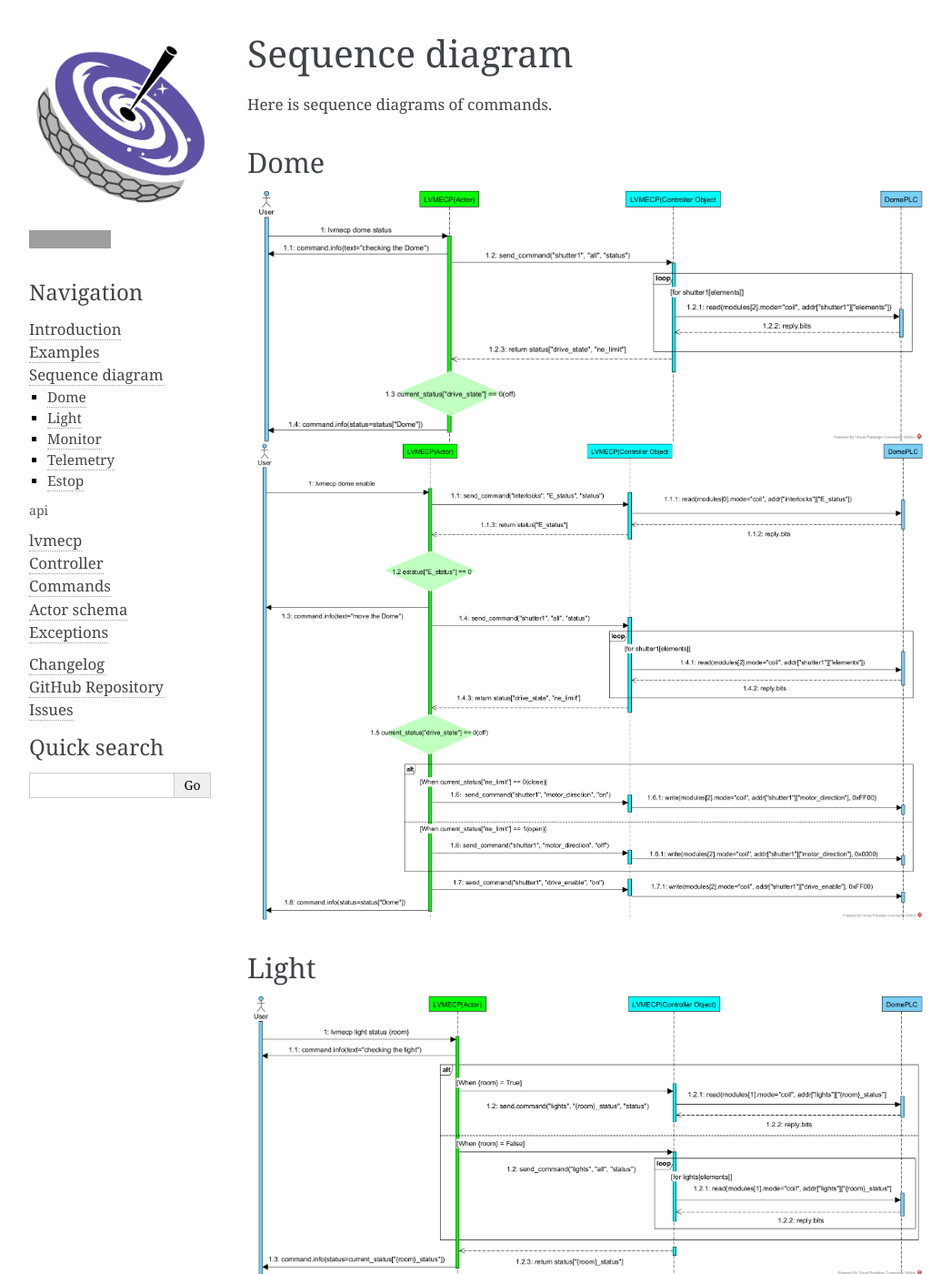
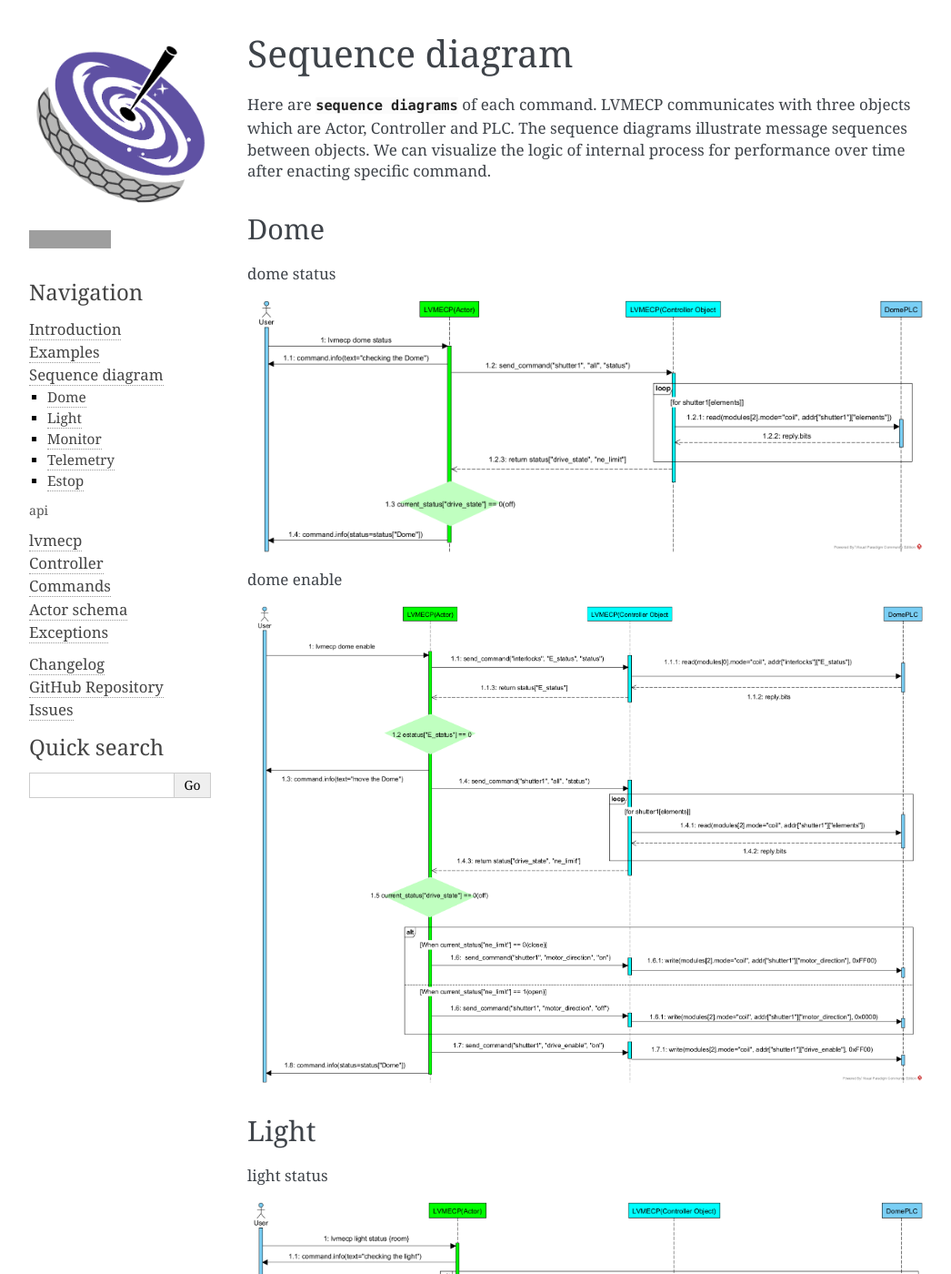
Before and after one commit to sdss/lvmecp, a Sphinx documentation site: the page built from docs/sphinx/Sequence.rst, in a window 1280 px wide and 1400 px high. Shown: the whole window at 91% size, without its empty margins (106-1152 px from the left). Built offline with Sphinx 7.4.7, drawn with Linux system fonts in a browser that asks for light colours; the version number is read from the project's files by our own code; grey boxes are pictures that could not be loaded.

Commit message:
<DOCS>:Add a explanation about sequence diagrams

```diff
--- a/docs/sphinx/Sequence.rst
+++ b/docs/sphinx/Sequence.rst
@@ -3,14 +3,21 @@
 Sequence diagram
 ====================
 
-Here is sequence diagrams of commands.
+Here are `sequence diagrams<https://en.wikipedia.org/wiki/Sequence_diagram>` of each command.
+LVMECP communicates with three objects which are Actor, Controller and PLC. The sequence diagrams
+illustrate message sequences between objects. We can visualize the logic of internal process for
+performance over time after enacting specific command.
 
 
 Dome
 -------------------------
 
+dome status
+
 .. image:: _static/SequenceDiagram_domestatus.png
     :align: center
+
+dome enable
 
 .. image:: _static/SequenceDiagram_domeenable.png
     :align: center
@@ -19,8 +26,12 @@ Dome
 Light
 ---------------------------
 
+light status
+
 .. image:: _static/SequenceDiagram_lightstatus.png
     :align: center
+
+light enable
 
 .. image:: _static/SequenceDiagram_lightenable.png
     :align: center
```
